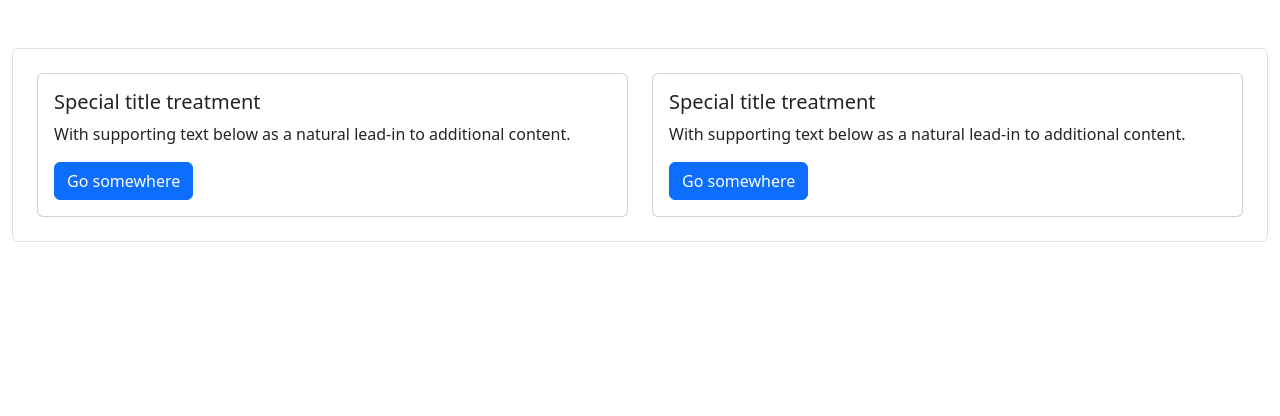
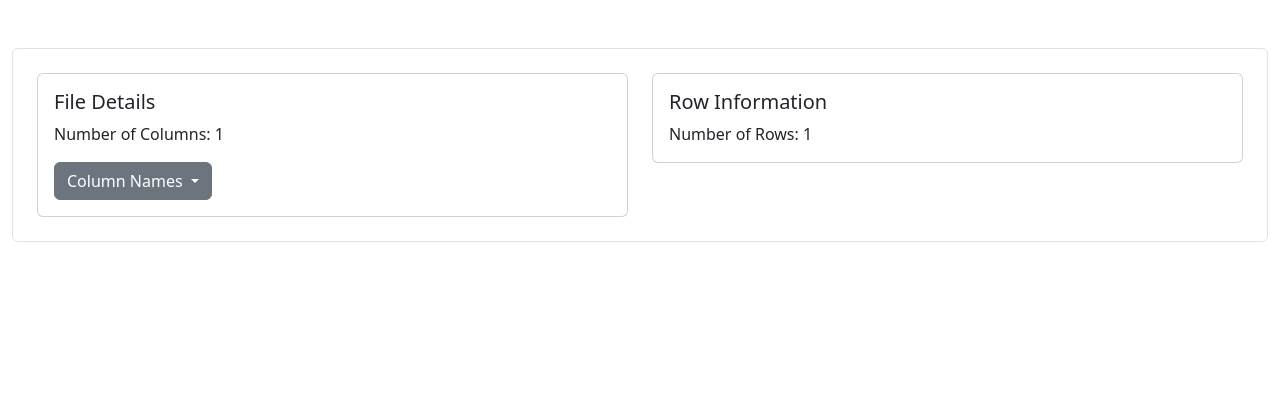
Before and after one commit to jakalano/excel_transformer, a Django app: template main_page/templates/2_file_summary.html in a window 1280 px wide. Shown: the part 56-472 px from the top of the page. Run offline with Django 4.2, Linux system fonts and the light colour scheme; the template is opened without the code that fills it: most values are stand-ins (such as "Sample title", 1, 10 or a date in 2020).

Commit message:
added file info cards and table preview

```diff
--- a/main_page/templates/2_file_summary.html
+++ b/main_page/templates/2_file_summary.html
@@ -1,23 +1,34 @@
-{% extends "base.html" %} {% block content %}
+{% extends "base.html" %}
+
+{% block content %}
 <div class="row">
   <div class="col-sm-6 mb-3 mb-sm-0">
       <div class="card">
           <div class="card-body">
-        <h5 class="card-title">Special title treatment</h5>
-        <p class="card-text">With supporting text below as a natural lead-in to additional content.</p>
-        <a href="#" class="btn btn-primary">Go somewhere</a>
+              <h5 class="card-title">File Details</h5>
+              <p class="card-text">Number of Columns: {{ num_cols }}</p>
+              <div class="dropdown">
+                  <button class="btn btn-secondary dropdown-toggle" type="button" id="columnDropdown" data-toggle="dropdown" aria-haspopup="true" aria-expanded="false">
+                      Column Names
+                  </button>
+                  <div class="dropdown-menu" aria-labelledby="columnDropdown">
+                      {% for name in col_names %}
+                          <a class="dropdown-item">{{ name }}</a>
+                      {% endfor %}
+                  </div>
+              </div>
           </div>
       </div>
   </div>
   <div class="col-sm-6">
       <div class="card">
           <div class="card-body">
-        <h5 class="card-title">Special title treatment</h5>
-        <p class="card-text">With supporting text below as a natural lead-in to additional content.</p>
-        <a href="#" class="btn btn-primary">Go somewhere</a>
+              <h5 class="card-title">Row Information</h5>
+              <p class="card-text">Number of Rows: {{ num_rows }}</p>
           </div>
       </div>
   </div>
 </div>
 
+
 {% endblock content %}
--- a/main_page/templates/3_edit_data.html
+++ b/main_page/templates/3_edit_data.html
@@ -1,9 +1,6 @@
 {% extends "base.html" %} {% block content %}
 <div class="container">
-  <div class="mb-3">
-    <label for="formFile" class="form-label">Augšupielādē failu:</label>
-    <input class="form-control" type="file" id="formFile" />
-  </div>
+  {{ table|safe }}
 </div>
 
 {% endblock content %}
```
Also changed, not shown: main_page/views.py (+25 -2 lines). Lines whose indentation alone changed are shown as unchanged.
